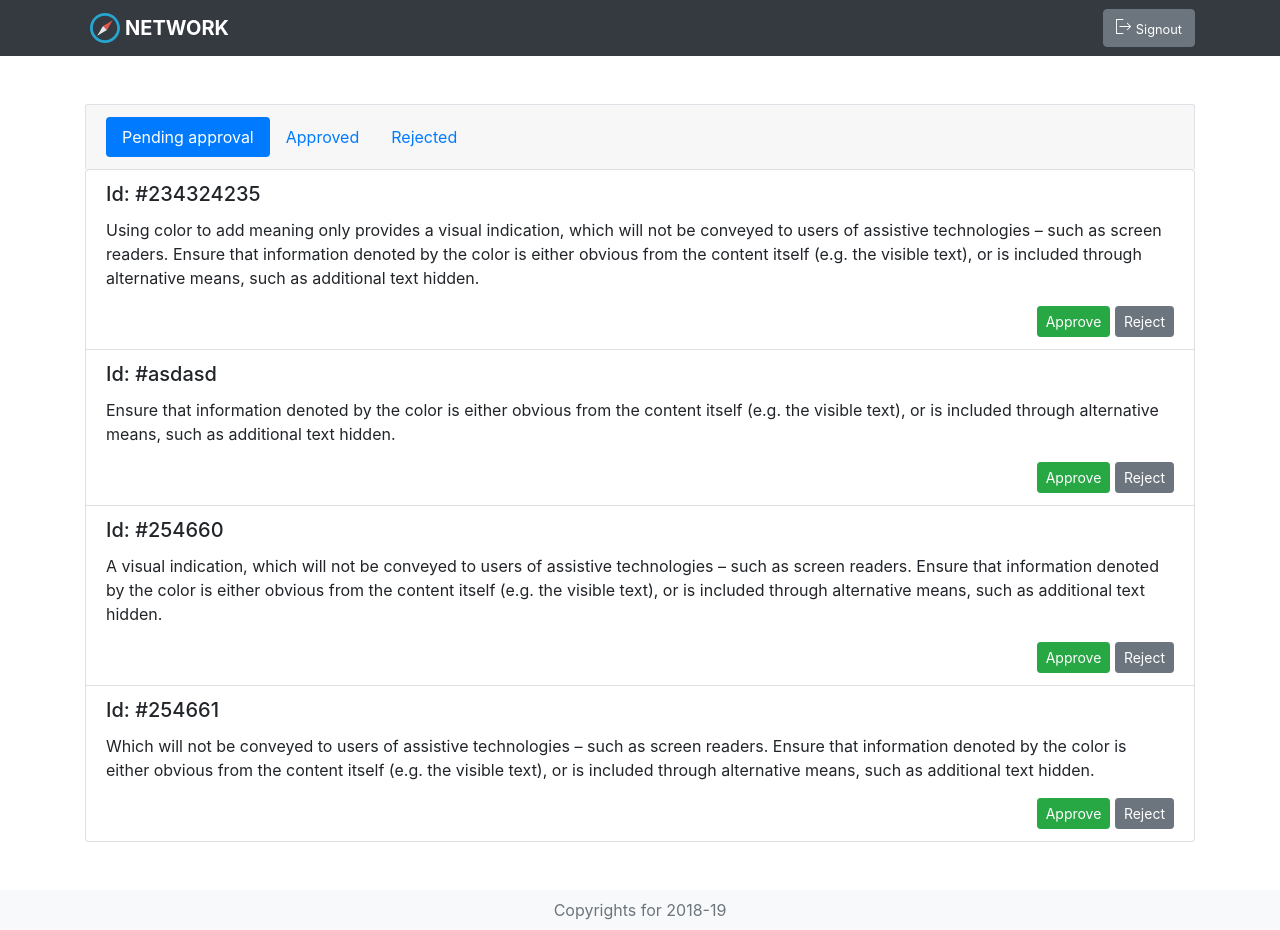
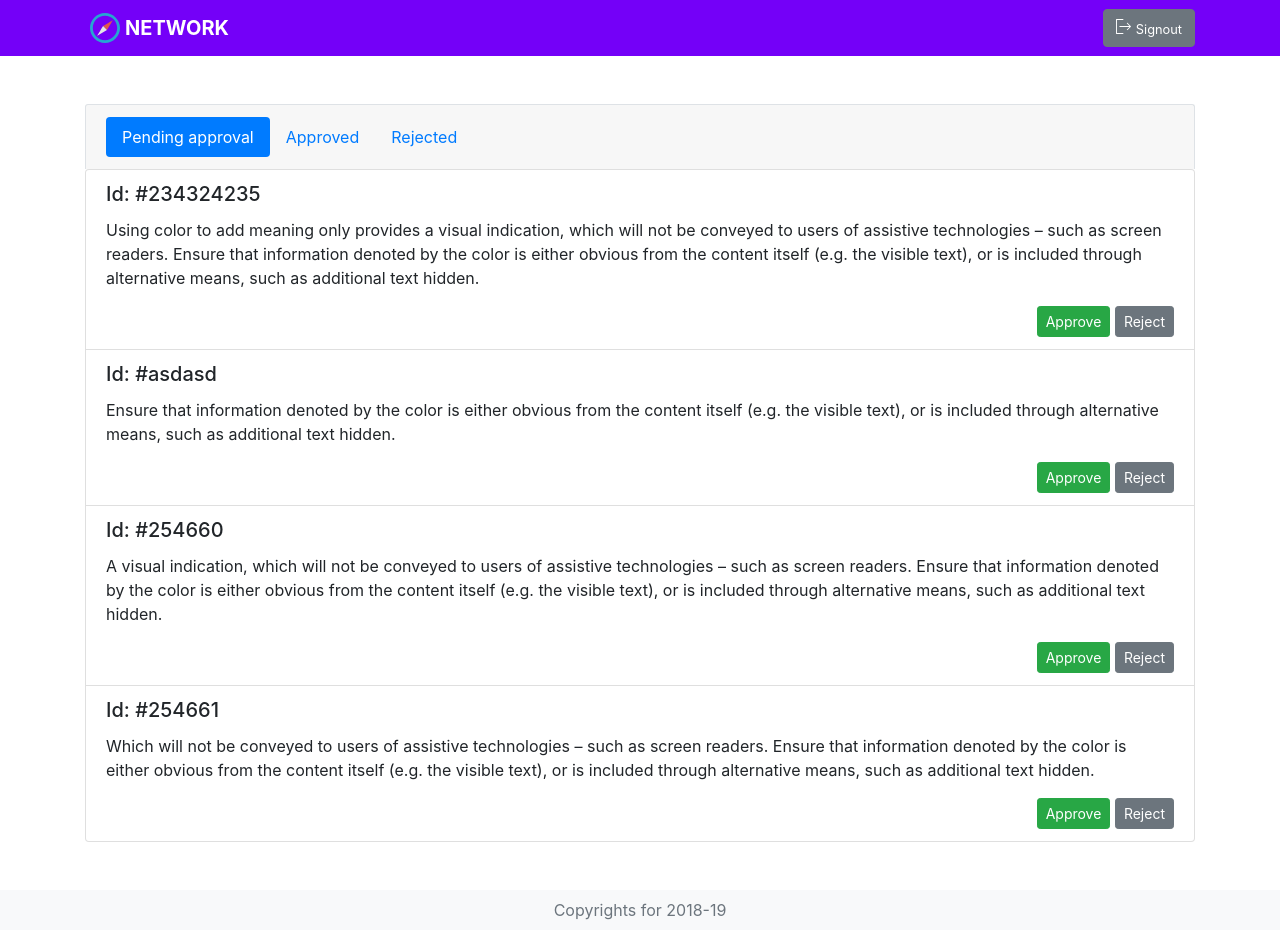
Before and after one commit to Logesh1987/hello-world, a plain HTML site: page index.html in a window 1280 px wide. Drawn offline with nearby package versions, Linux system fonts and the light colour scheme.

Commit message:
header color change

```diff
--- a/index.html
+++ b/index.html
@@ -7,7 +7,11 @@
 
     <!-- Bootstrap CSS -->
     <link rel="stylesheet" href="https://maxcdn.bootstrapcdn.com/bootstrap/4.0.0/css/bootstrap.min.css" integrity="sha384-Gn5384xqQ1aoWXA+058RXPxPg6fy4IWvTNh0E263XmFcJlSAwiGgFAW/dAiS6JXm" crossorigin="anonymous">
-
+    <style>
+        .navbar-dark {
+            background-color: rgb(116, 0, 248) !important;
+        }
+    </style>
     <title>BOOSTRAP ADMIN TEMPLATE</title>
   </head>
   <body>
```
